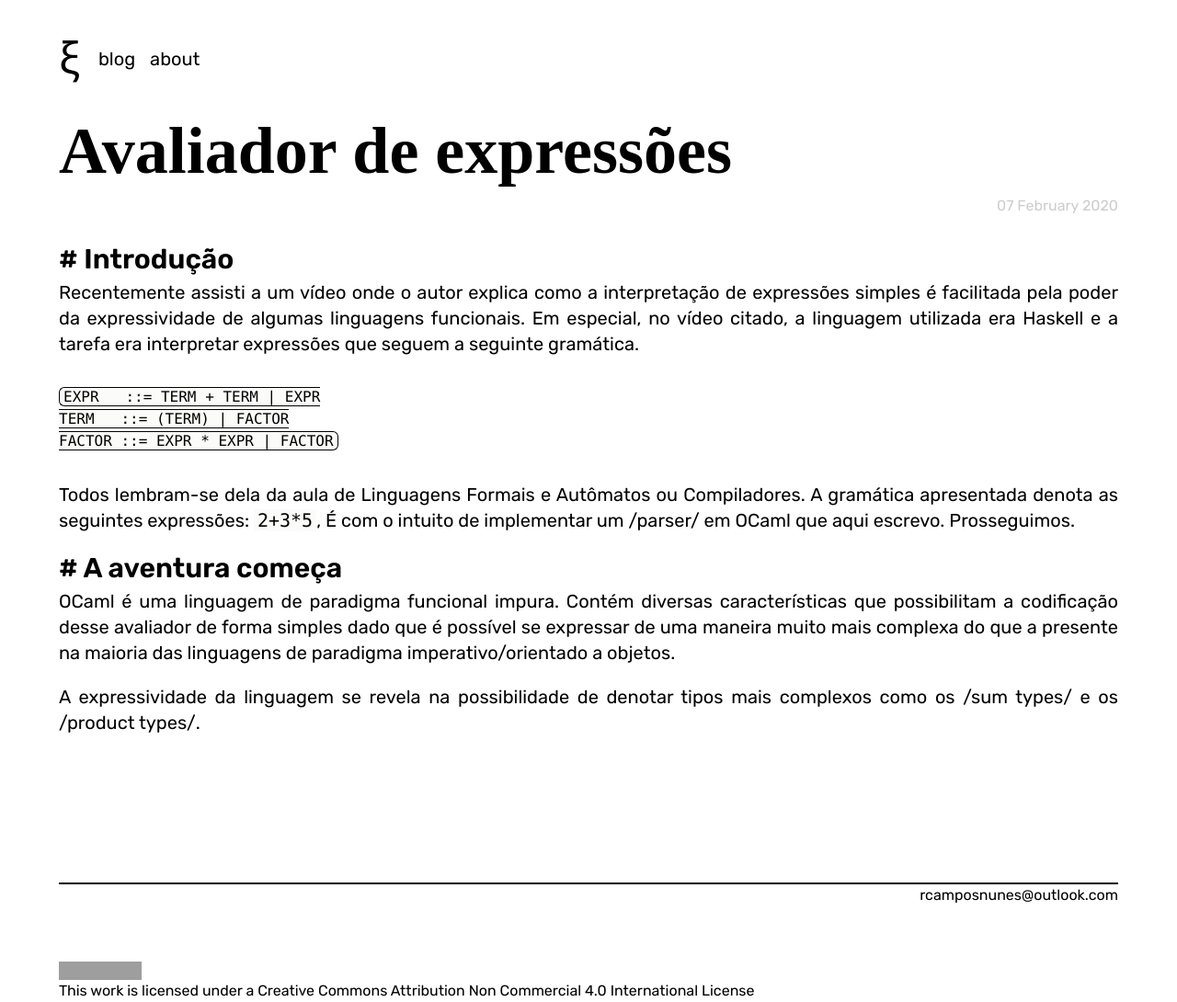
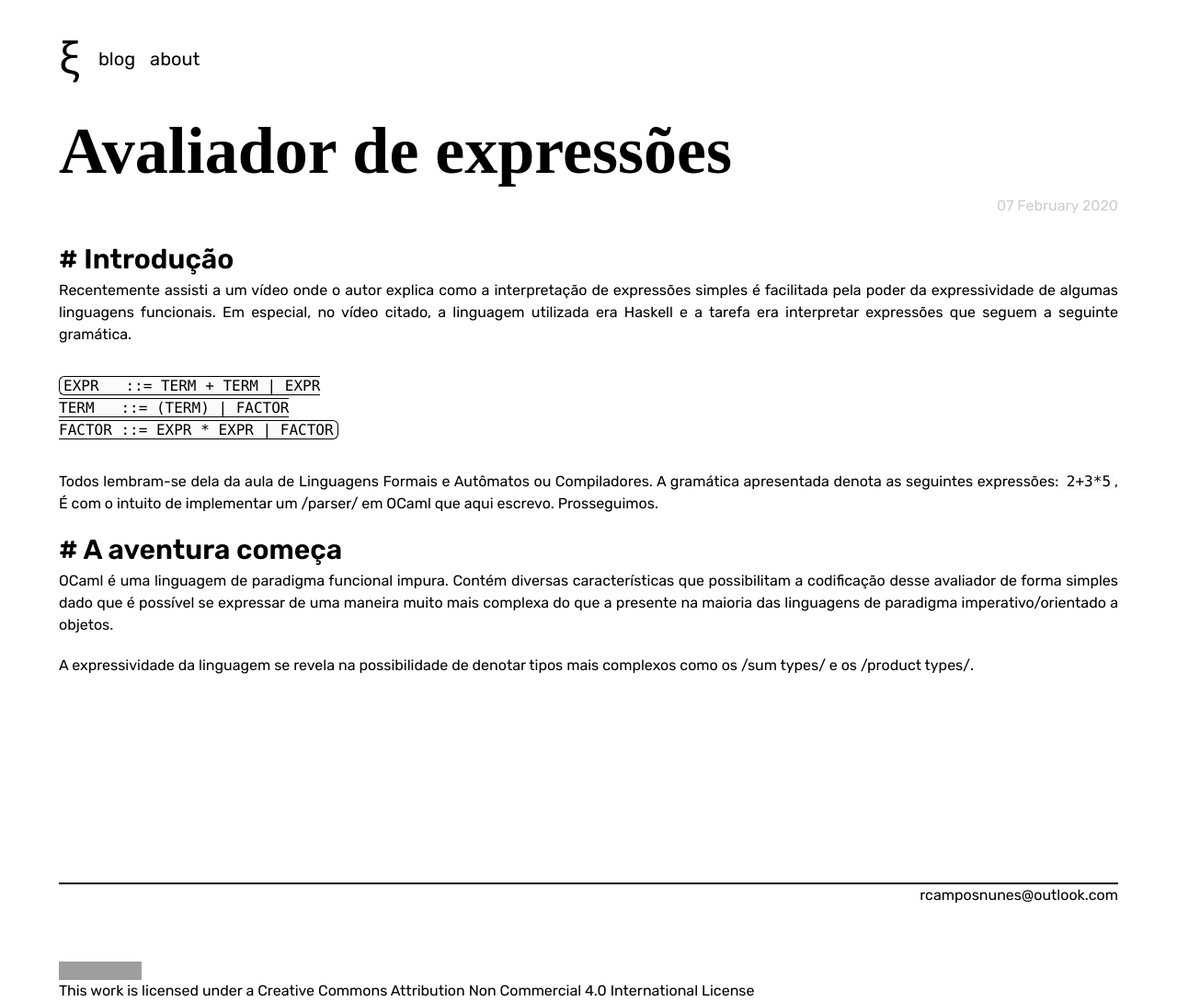
Before and after one commit to rafaelcn/rafaelcn.github.io, a Jekyll site: the page built from _posts/2020-02-07-ocaml-evaluator.md, in a window 1280 px wide. Shown: the whole page at 92% size. Built offline with Jekyll 4.4.1, drawn with Linux system fonts in a browser that asks for light colours; nearby versions of some CDN libraries; some web fonts are replaced; grey boxes are pictures that could not be loaded.

Commit message:
Normalize text across pages
Signed-off-by: Rafael Campos Nunes <rcamposnunes@outlook.com>

```diff
--- a/_layouts/crude.html
+++ b/_layouts/crude.html
@@ -86,8 +86,7 @@
             }
 
             #post-content > p > img {
-                text-align: center;
-                border-radius: 3px;
+                @apply text-center rounded-md mt-15 mb-15;
             }
 
             #post-content > ol {
--- a/_layouts/post.html
+++ b/_layouts/post.html
@@ -15,5 +15,5 @@ layout: crude
         </p>
     </header>
 
-    <div class="mt-7 text-xl text-justify" id="post-content">{{ content }}</div>
+    <div class="mt-7 text-justify" id="post-content">{{ content }}</div>
 </div>
```
